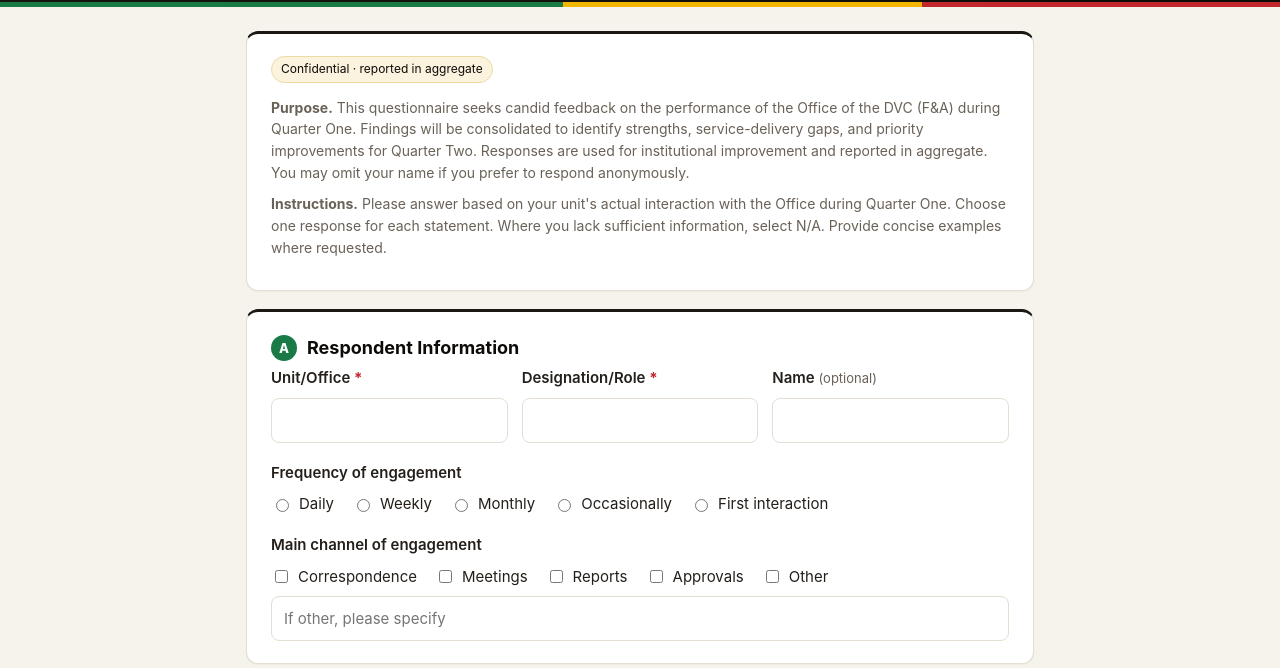
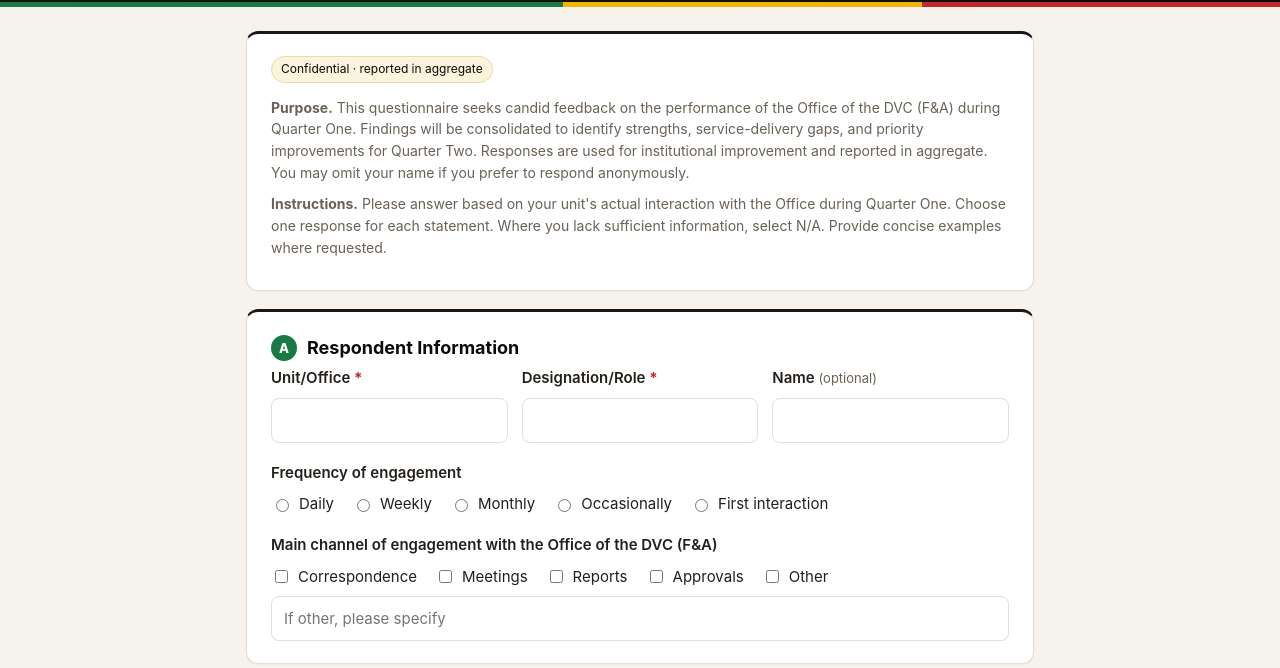
Before and after one commit to datamart377/dvc-fa-feedback-questionnaire, a plain HTML site: page index.html in a window 1280 px wide. Shown: the part 132-800 px from the top of the page. Drawn offline with Linux system fonts and the light colour scheme.

Commit message:
Update index.html

```diff
--- a/index.html
+++ b/index.html
@@ -150,8 +150,7 @@
           <label><input type="radio" name="frequency" value="Occasionally"> Occasionally</label>
           <label><input type="radio" name="frequency" value="First interaction"> First interaction</label>
         </div>
-
-        <label class="q">Main channel of engagement</label>
+   <label class="q">Main channel of engagement with the Office of the DVC (F&amp;A)</label>
         <div class="opts" id="channelBox">
           <label><input type="checkbox" name="channel" value="Correspondence"> Correspondence</label>
           <label><input type="checkbox" name="channel" value="Meetings"> Meetings</label>
```
